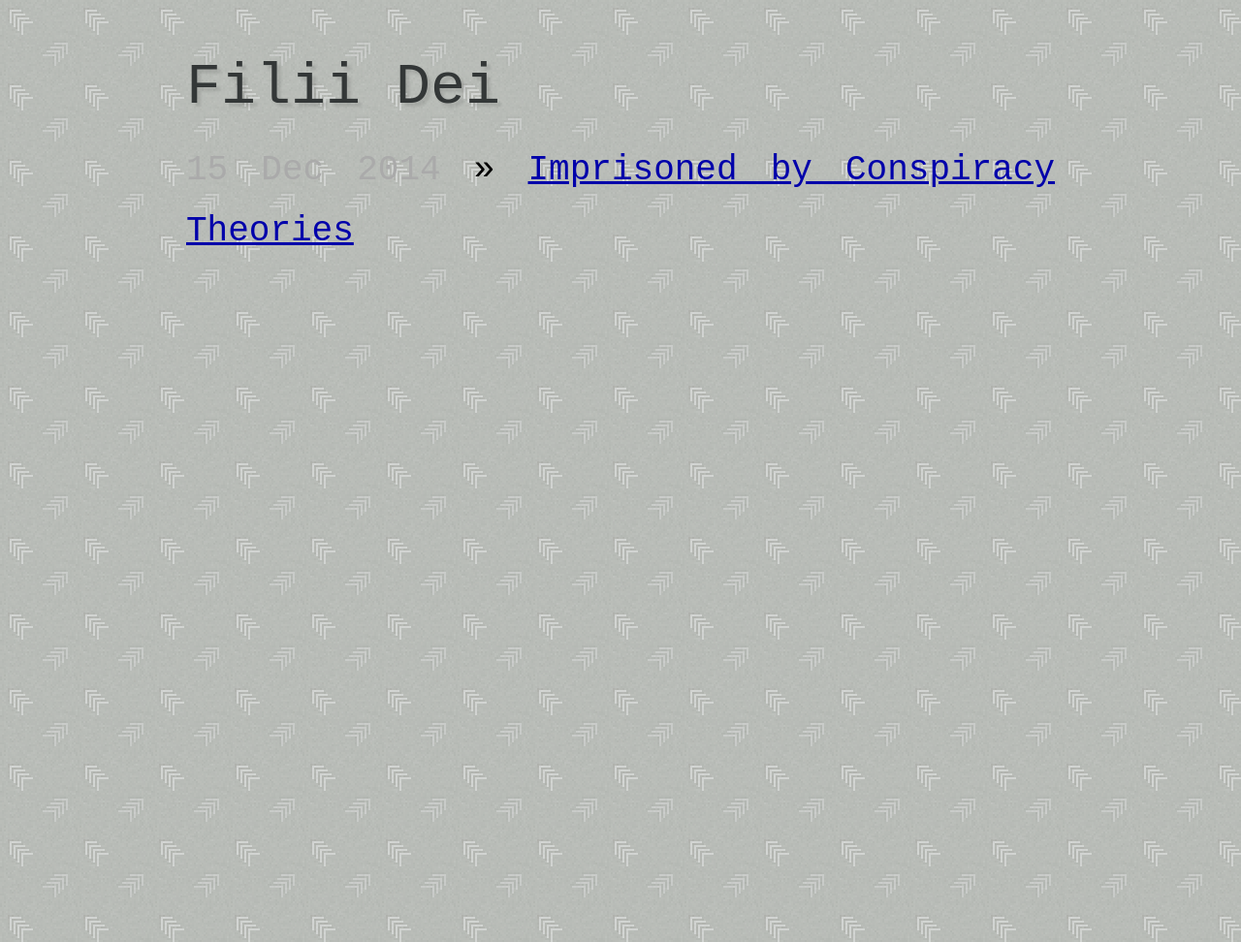
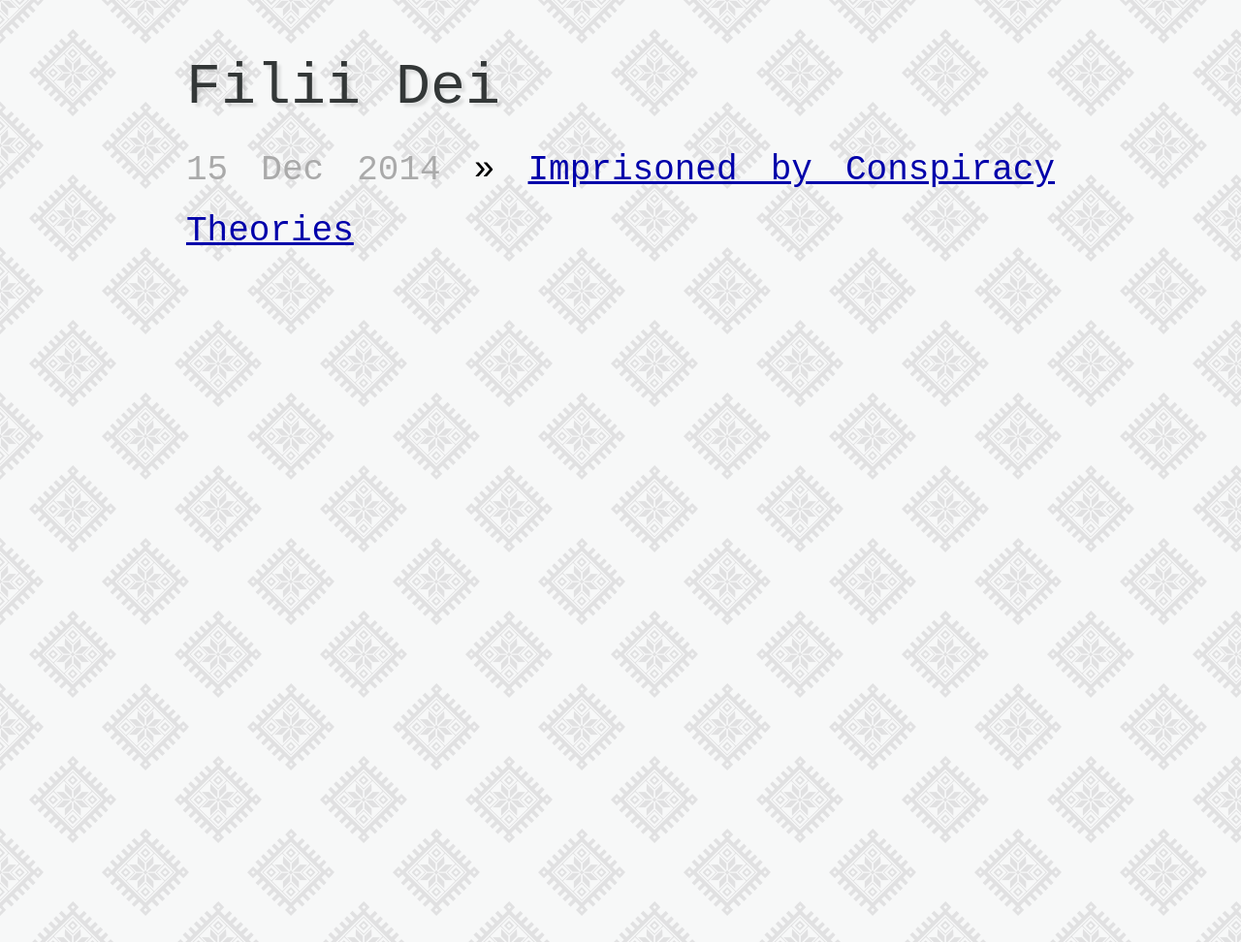
Before and after one commit to afrikatoliek/afrikatoliek.github.io, a Jekyll site: the page built from index.html, in a window 1280 px wide. Shown: the whole page at 97% size. Built offline with Jekyll 4.4.1, drawn with Linux system fonts in a browser that asks for light colours; nearby versions of some CDN libraries; some web fonts are replaced.

Commit message:
A different background.

```diff
--- a/css/screen.css
+++ b/css/screen.css
@@ -15,7 +15,7 @@
 
 body {
   background-color: white;
-  background-image: url(../images/subtlepatterns.com/green_gobbler_@2X.png);
+  background-image: url(../images/subtlepatterns.com/eight_horns.png);
   font-family: 'Roboto', sans-serif;
   *font-size: medium;
   text-align: center;
```
